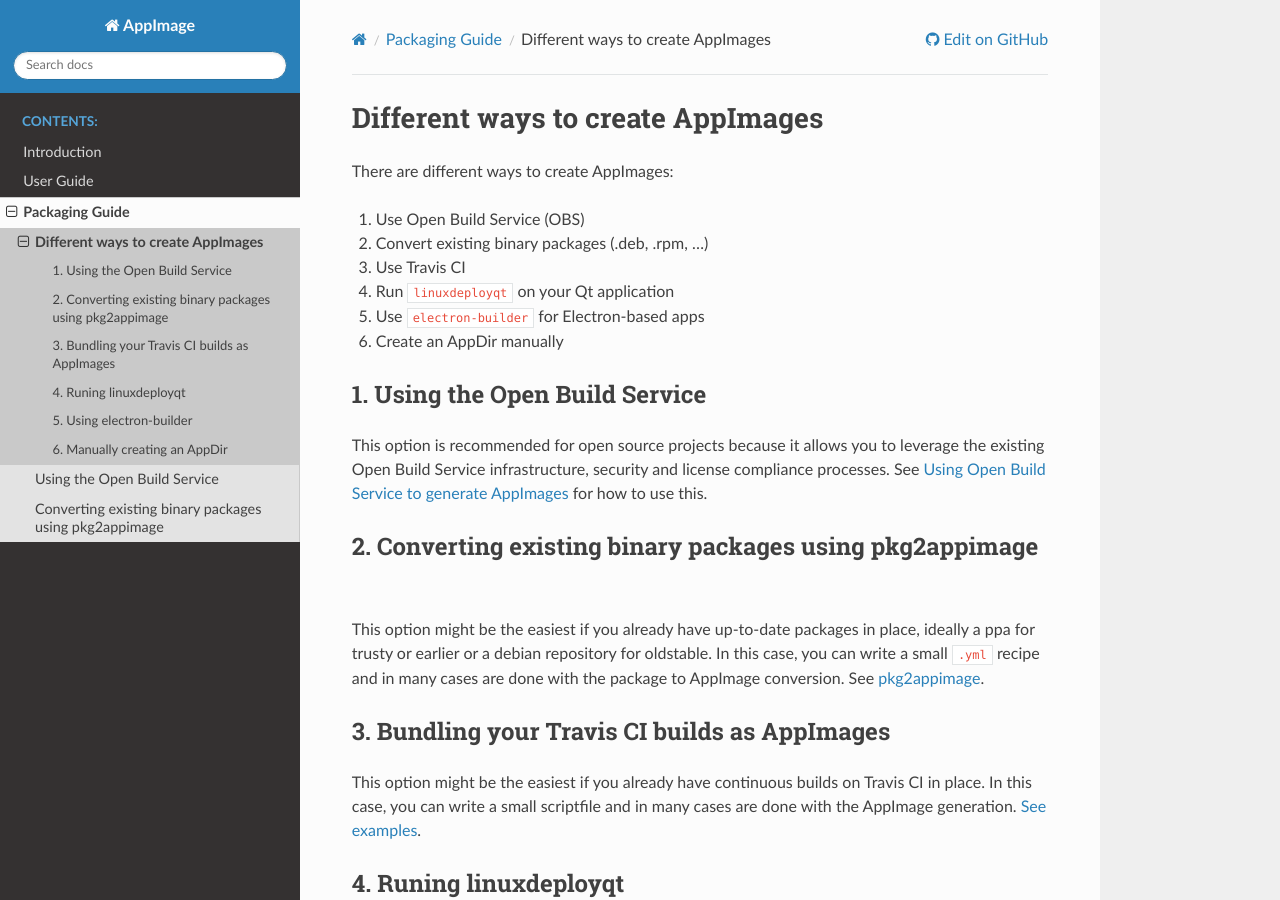
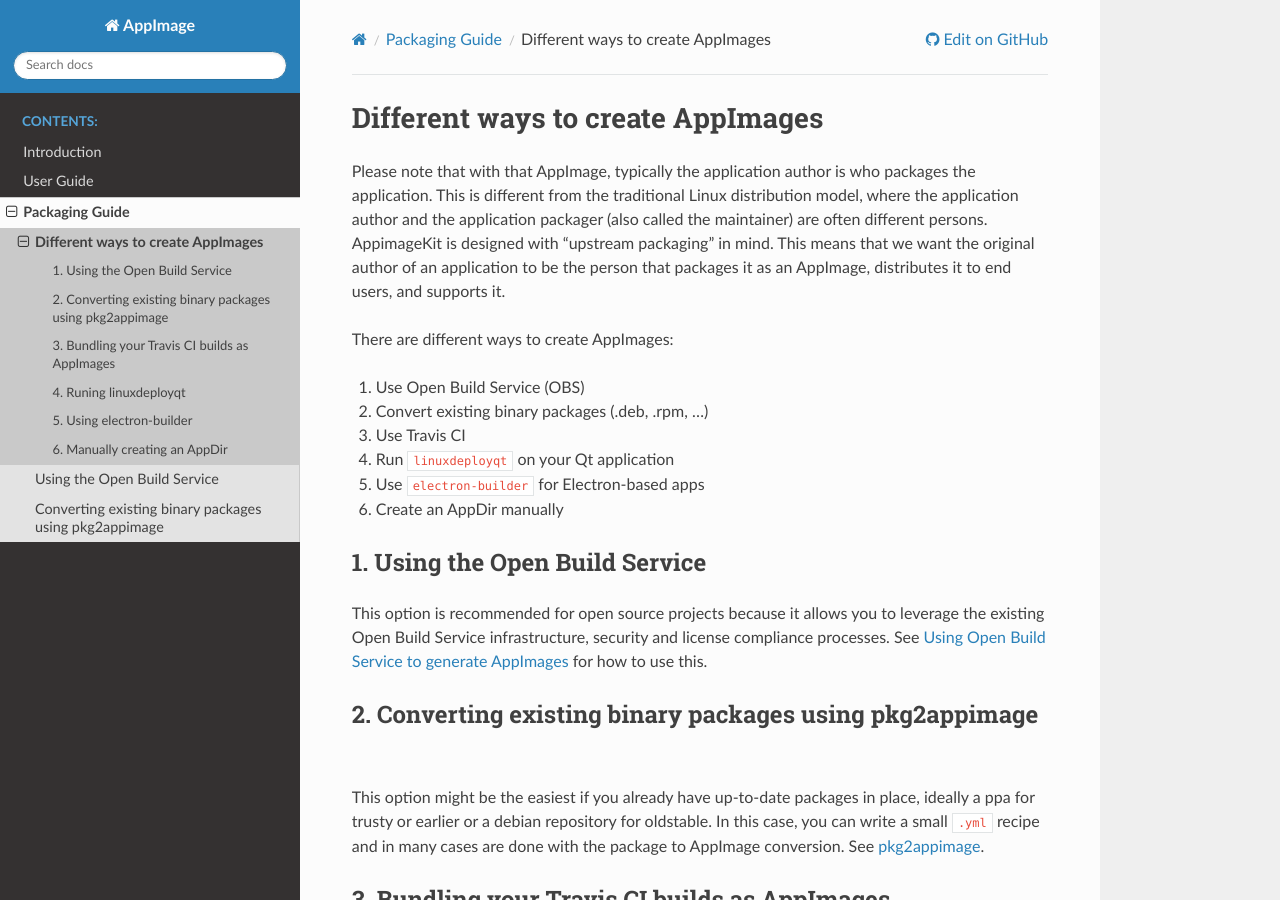
Before and after one commit to AppImage/docs.appimage.org, a Sphinx documentation site: the page built from source/packaging-guide/ways.md, in a window 1280 px wide and 900 px high. Built offline with Sphinx 7.4.7 and the Read the Docs theme 2.0.0, drawn with Linux system fonts in a browser that asks for light colours; pages that are not in the unit, such as notebooks, are missing from menus.

Commit message:
Update ways.md

```diff
--- a/source/packaging-guide/ways.md
+++ b/source/packaging-guide/ways.md
@@ -1,4 +1,7 @@
 # Different ways to create AppImages
+
+Please note that with that AppImage, typically the application author is who packages the application. This is different from the traditional Linux distribution model, where the application author and the application packager (also called the maintainer) are often different persons.
+AppimageKit is designed with “upstream packaging” in mind. This means that we want the original author of an application to be the person that packages it as an AppImage, distributes it to end users, and supports it.
 
 There are different ways to create AppImages:
 
```
